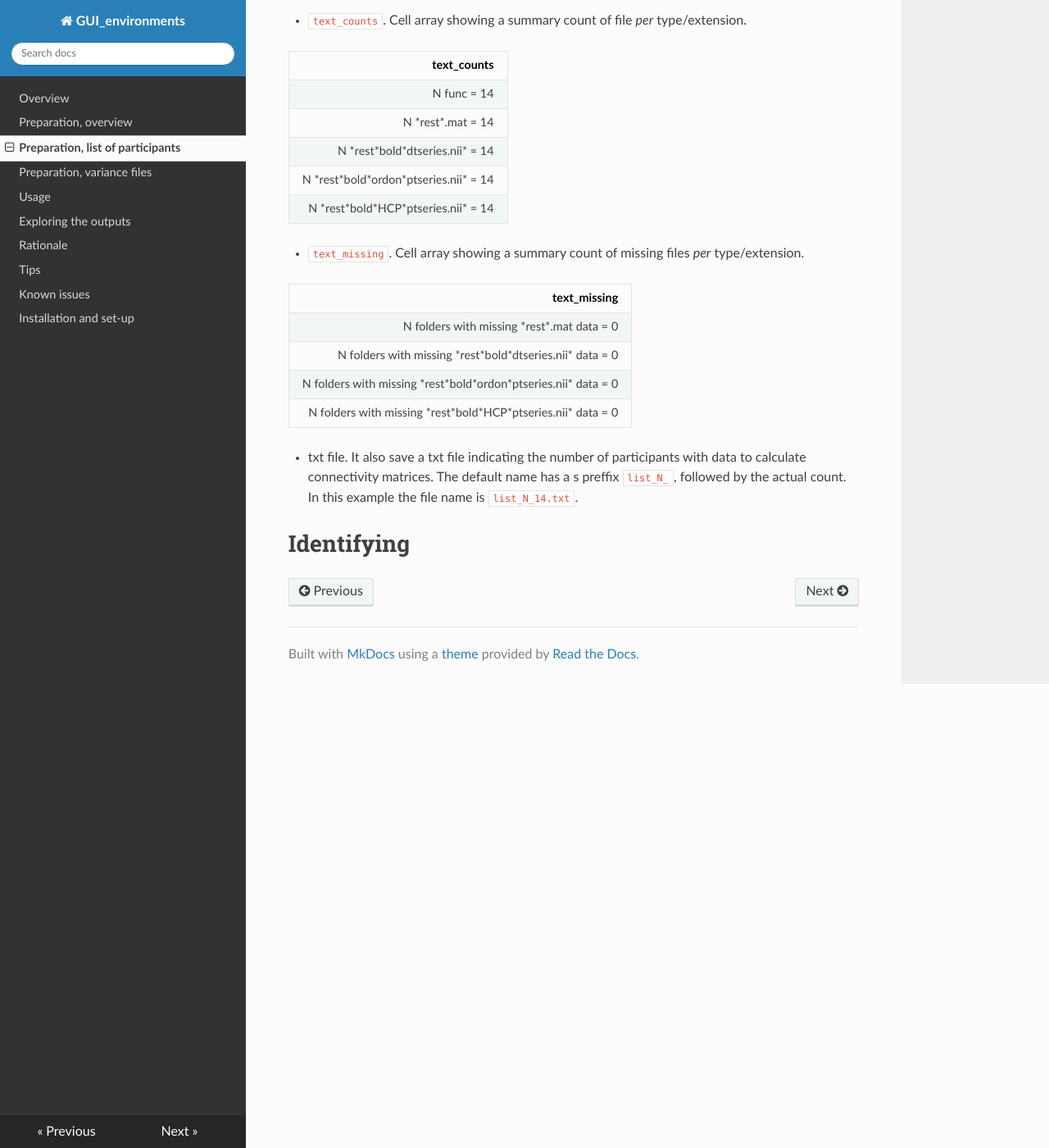
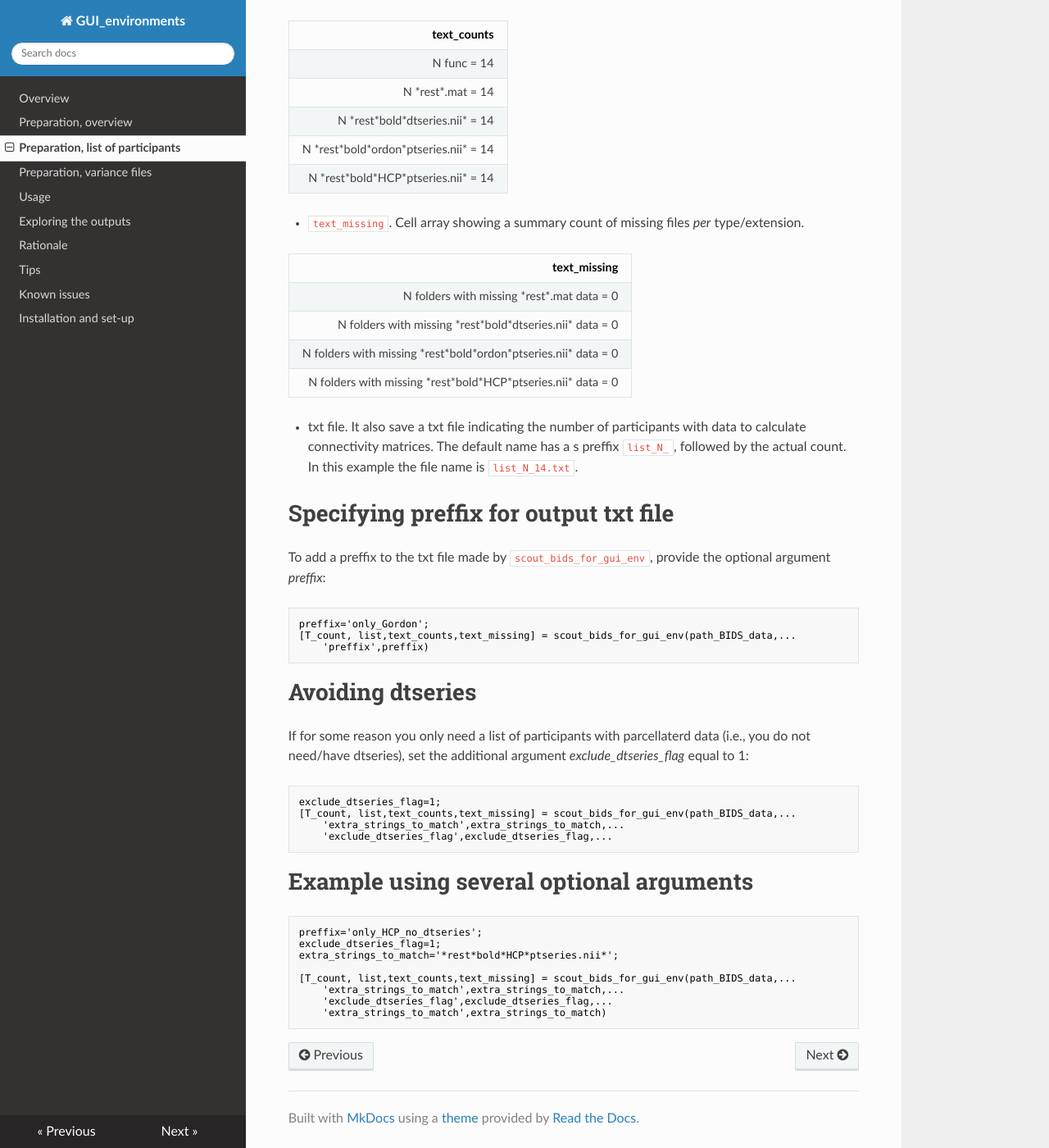
Before and after one commit to omiranda/GUI_environments_documentation, an MkDocs documentation site: the page built from docs/prep_list.md, in a window 1280 px wide and 1400 px high, scrolled down 3819 px. Shown: the whole window at 82% size. Built offline with MkDocs 1.6.1, drawn with Linux system fonts in a browser that asks for light colours; nearby versions of some CDN libraries; old or Windows-style settings are respelled for this version of MkDocs; some of the changed text lies outside the part shown.

Commit message:
Update prep_list.md

````diff
--- a/docs/prep_list.md
+++ b/docs/prep_list.md
@@ -75,7 +75,7 @@ root_path='C:\Users\oscar\OneDrive\matlab_code\GUI_environments\data\anonymized_
 
 
 
-# Identifying subjects with specific parcellations schemas
+# Subjects with specific parcellations schemas
 
 To look for paths with several parcellation schemas, for example Gordon and HCP, you can use the extra argument *extra_strings_to_match* as follows:
 
@@ -148,4 +148,36 @@ Corresponding outputs are:
 
 - txt file. It also save a txt file indicating the number of participants with data to calculate connectivity matrices. The default name has a s preffix `list_N_`, followed by the actual count. In this example the file name is `list_N_14.txt`.
 
-# Identifying
+# Specifying preffix for output txt file
+
+To add a preffix to the txt file made by `scout_bids_for_gui_env`, provide the optional argument *preffix*:
+
+```matlab
+preffix='only_Gordon';
+[T_count, list,text_counts,text_missing] = scout_bids_for_gui_env(path_BIDS_data,...
+    'preffix',preffix)
+```
+
+# Avoiding dtseries
+
+If for some reason you only need a list of participants with parcellaterd data (i.e., you do not need/have dtseries), set the additional argument *exclude_dtseries_flag* equal to 1:
+
+```matlab
+exclude_dtseries_flag=1;
+[T_count, list,text_counts,text_missing] = scout_bids_for_gui_env(path_BIDS_data,...
+    'extra_strings_to_match',extra_strings_to_match,...
+    'exclude_dtseries_flag',exclude_dtseries_flag,...
+```
+
+# Example using several optional arguments
+
+```matlab
+preffix='only_HCP_no_dtseries';
+exclude_dtseries_flag=1;
+extra_strings_to_match='*rest*bold*HCP*ptseries.nii*';
+
+[T_count, list,text_counts,text_missing] = scout_bids_for_gui_env(path_BIDS_data,...
+    'extra_strings_to_match',extra_strings_to_match,...
+    'exclude_dtseries_flag',exclude_dtseries_flag,...
+    'extra_strings_to_match',extra_strings_to_match)
+```
````
